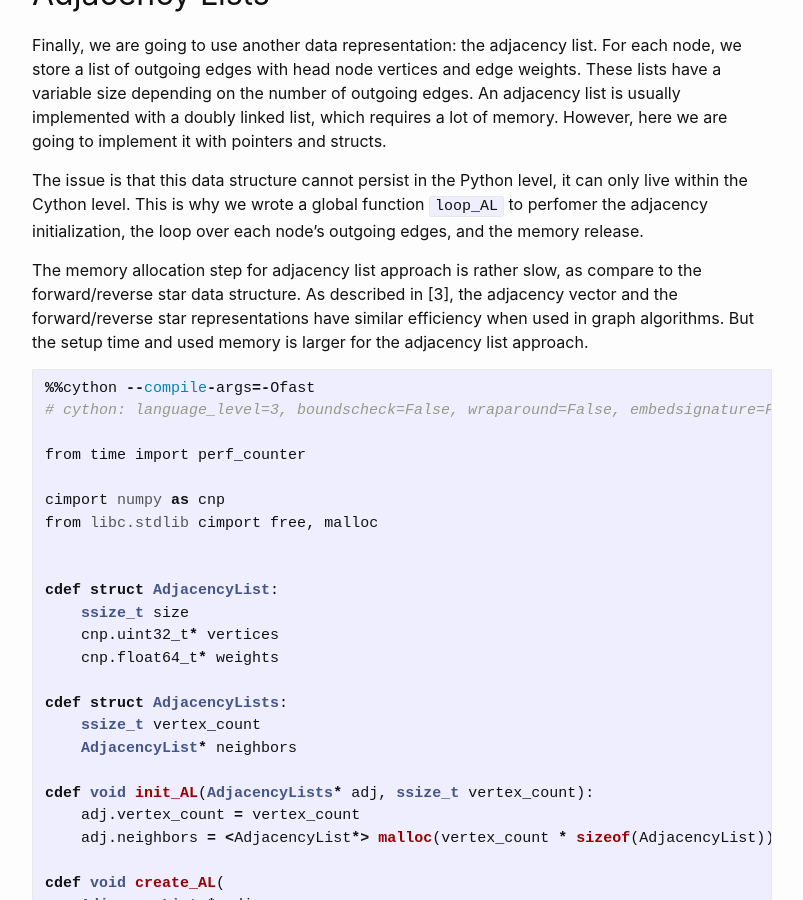
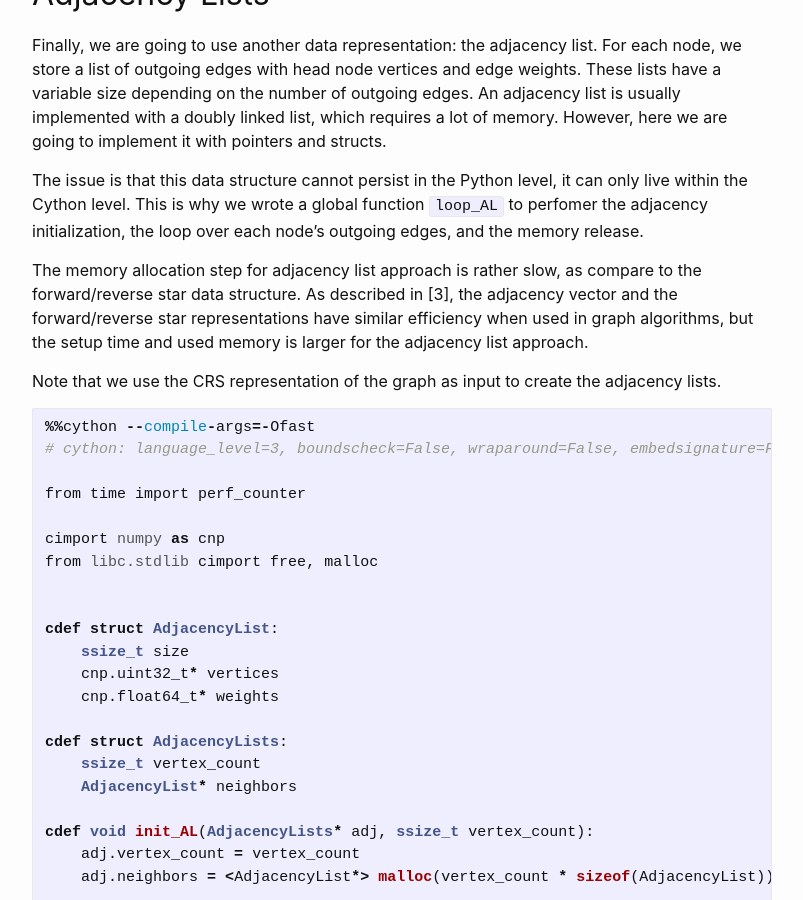
Before and after one commit to aetperf/aetperf.github.io, a Jekyll site: the page built from _posts/2022-11-04-Forward-and-reverse-stars-in-Cython.md, in a window 1280 px wide and 900 px high, scrolled down 16442 px. Shown: the whole window, without its empty margins (238-1041 px from the left). Built offline with Jekyll 4.4.1, drawn with Linux system fonts in a browser that asks for light colours; formulas are drawn with MathJax 3; comment, search, counter and statistics services are not loaded.

Commit message:
small update

````diff
--- a/_posts/2022-11-04-Forward-and-reverse-stars-in-Cython.md
+++ b/_posts/2022-11-04-Forward-and-reverse-stars-in-Cython.md
@@ -866,8 +866,9 @@ Finally, we are going to use another data representation: the adjacency list. Fo
 
 The issue is that this data structure cannot persist in the Python level, it can only live within the Cython level. This is why we wrote a global function `loop_AL` to perfomer the adjacency initialization, the loop over each node's outgoing edges, and the memory release.
 
-The memory allocation step for adjacency list approach is rather slow, as compare to the forward/reverse star data structure. As described in [3], the adjacency vector and the forward/reverse star representations have similar efficiency when used in graph algorithms. But the setup time and used memory is larger for the adjacency list approach.
+The memory allocation step for adjacency list approach is rather slow, as compare to the forward/reverse star data structure. As described in [3], the adjacency vector and the forward/reverse star representations have similar efficiency when used in graph algorithms, but the setup time and used memory is larger for the adjacency list approach.
 
+Note that we use the CRS representation of the graph as input to create the adjacency lists.
 
 ```cython
 %%cython --compile-args=-Ofast
````
